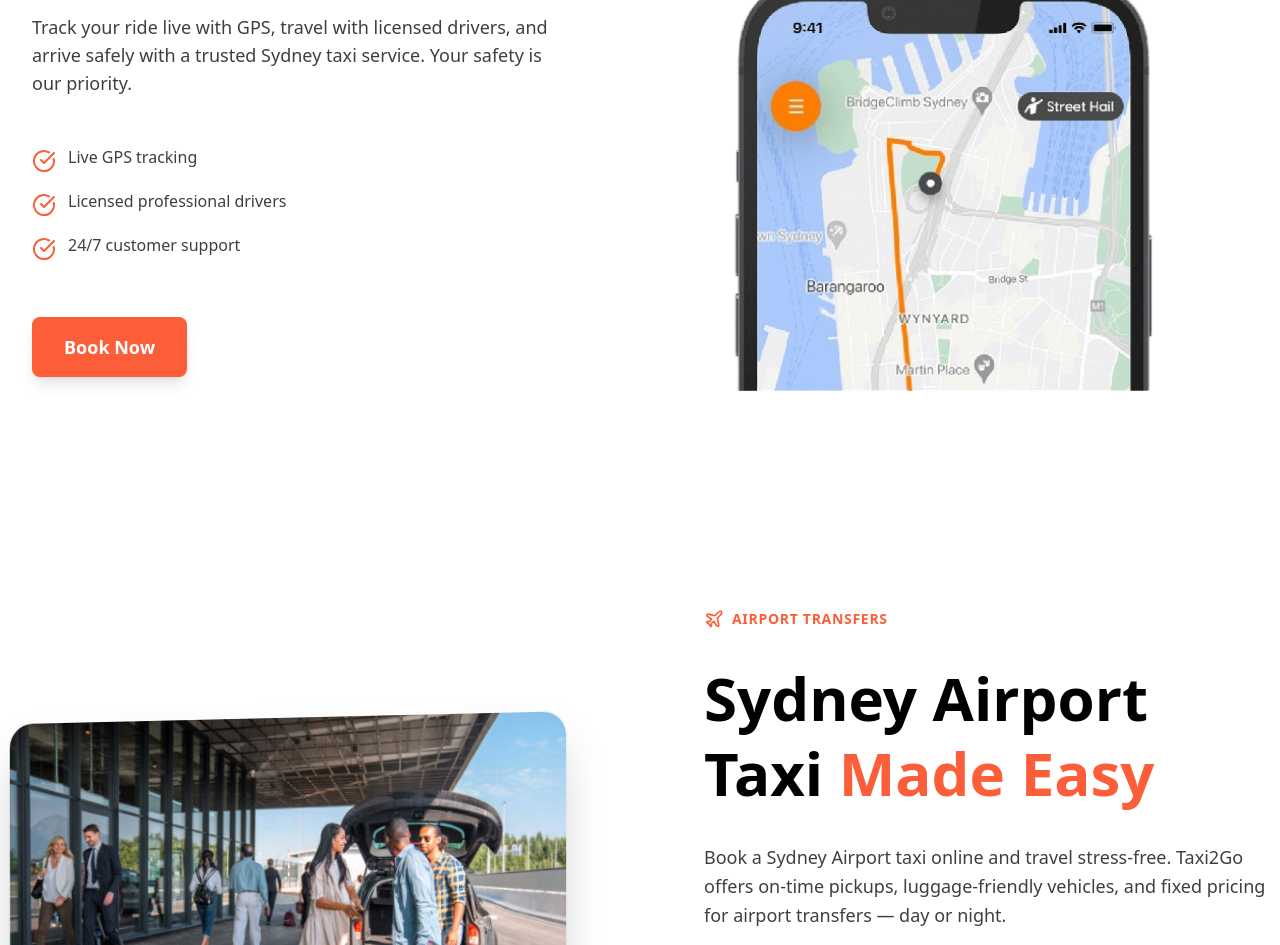
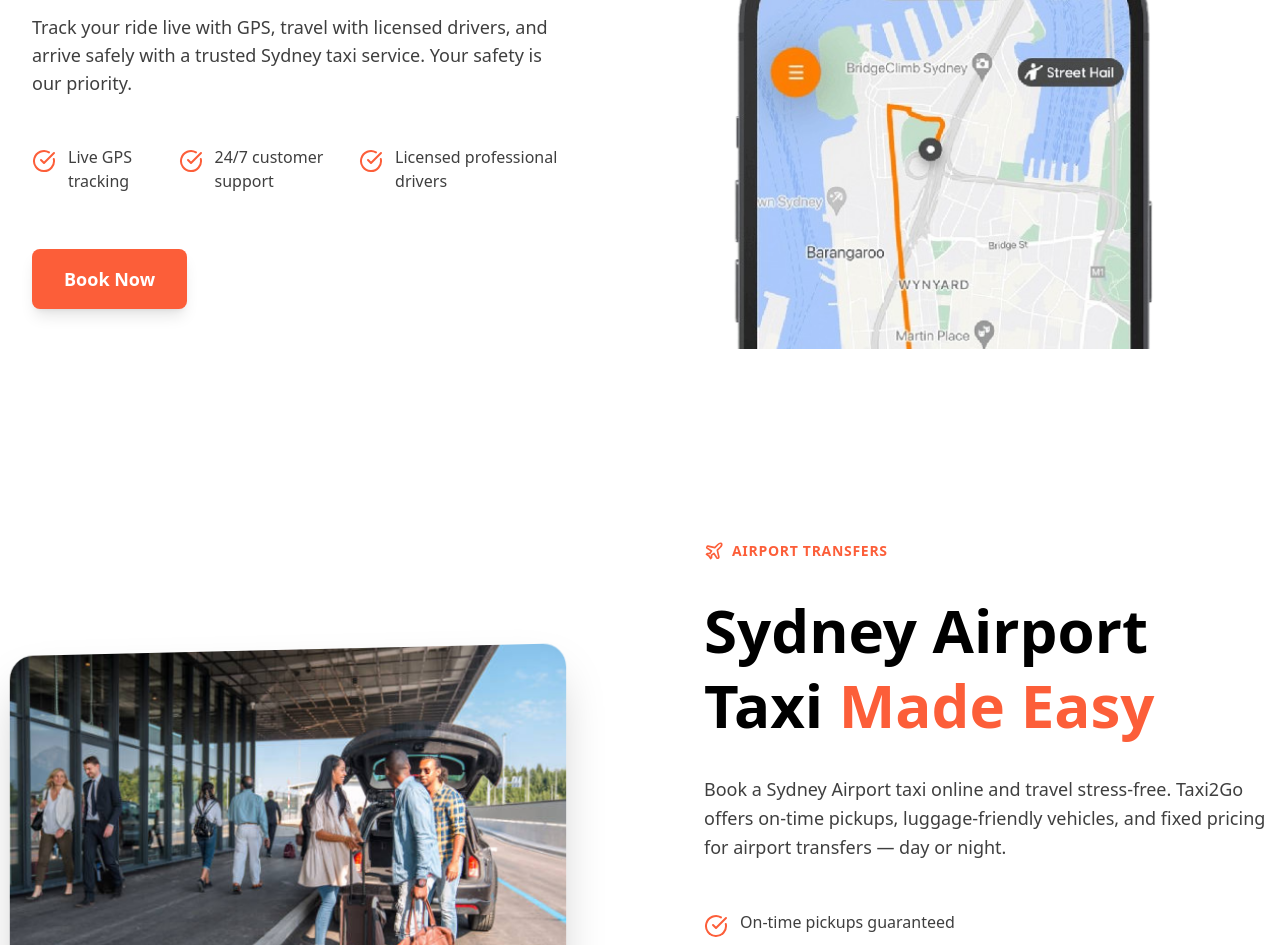
Before and after one commit to saribghouri/Taxi2Go, a Next.js app: page / in a window 1280 px wide. Shown: the part 1860-2805 px from the top of the page. Built offline with nearby package versions, Linux system fonts and the light colour scheme; a web font is replaced by a local one.

Commit message:
minor fix

```diff
--- a/components/Features.jsx
+++ b/components/Features.jsx
@@ -71,10 +71,11 @@ const listItemVariants = {
 
         {/* Features List */}
         <div className="space-y-4 pt-4">
+          <div className="flex flex-col items-center justify-center w-full sm:flex-row sm:items-start sm:justify-center sm:w-auto gap-4">
             {[
               "Live GPS tracking",
-            "Licensed professional drivers",
-            "24/7 customer support"
+              "24/7 customer support",
+              "Licensed professional drivers"
             ].map((text, i) => (
               <motion.div
                 key={i}
@@ -89,6 +90,7 @@ const listItemVariants = {
                 <span className="text-[#3f3f3f]">{text}</span>
               </motion.div>
             ))}
+          </div>
         </div>
 
         {/* CTA Button */}
```
Lines whose indentation alone changed are shown as unchanged.
